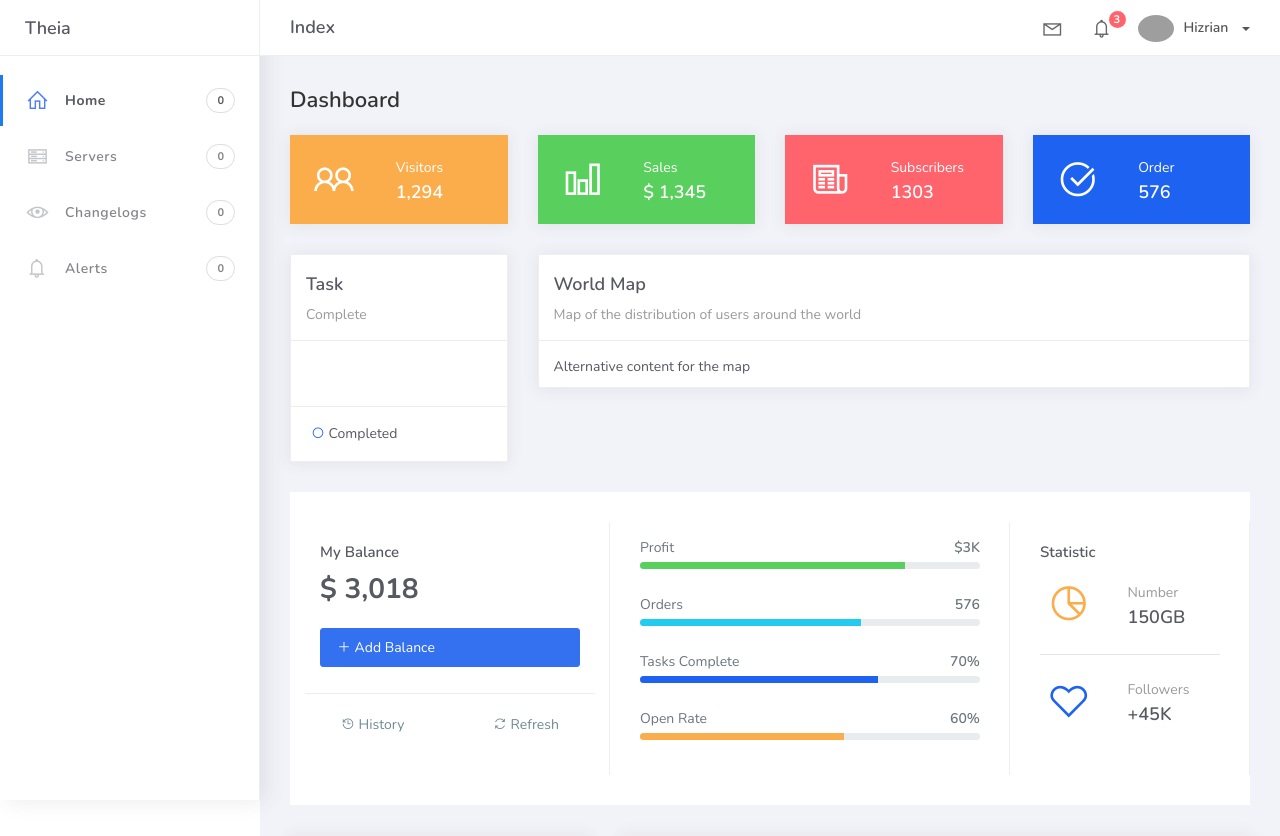
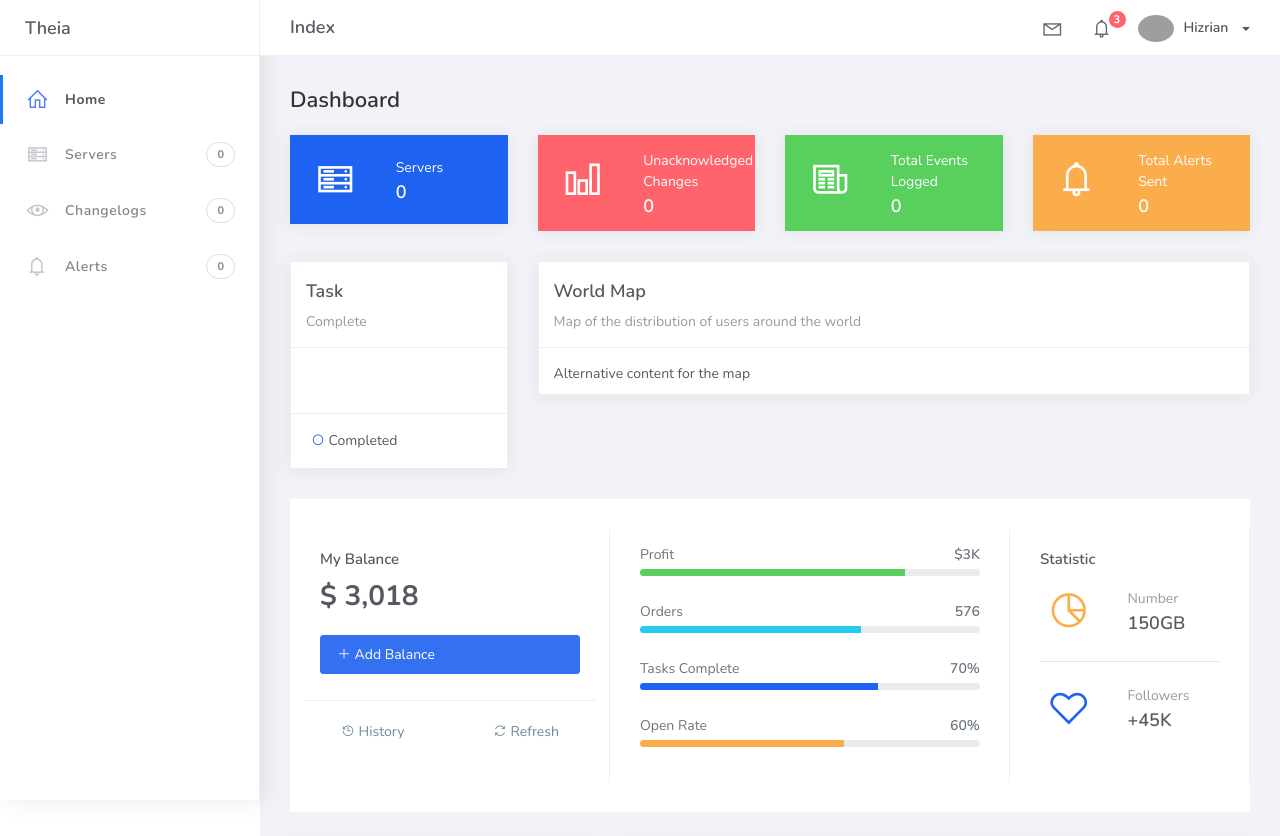
Before and after one commit to CalemRoelofs/Theia, a Django app: page / in a window 1280 px wide. Shown: the top 836 px of the page. Run offline with Django 3.2, Linux system fonts and the light colour scheme; data that the repository does not hold is empty; parts of the project's set-up code (start-up, migrations or seed data) failed here and were passed over; some libraries are stand-ins or nearby versions; grey boxes are pictures that could not be loaded.

Commit message:
Frontend styling stuff

```diff
--- a/theia/sentinel/templates/sentinel/_layout.html
+++ b/theia/sentinel/templates/sentinel/_layout.html
@@ -155,7 +155,6 @@
                         <a href="{% url 'index' %}">
                             <i class="la la-home"></i>
                             <p>Home</p>
-                            <span class="badge badge-count">{{ server_count }}</span>
                         </a>
                     </li>
                     <li class="nav-item{%if 'Server' in page_title %} active{% endif %}">
@@ -169,7 +168,7 @@
                         <a href="{% url 'changelog_overview' %}">
                             <i class="la la-eye"></i>
                             <p>Changelogs</p>
-                            <span class="badge badge-count">{{ unack_changelog_count }}</span>
+                            <span id="changlog-count" class="badge badge-count">{{ unack_changelog_count }}</span>
                         </a>
                     </li>
                     <li class="nav-item{%if 'Alert' in page_title %} active{% endif %}">
--- a/theia/sentinel/templates/sentinel/changelog_overview.html
+++ b/theia/sentinel/templates/sentinel/changelog_overview.html
@@ -66,6 +66,8 @@
             if ($(this).prop("checked")) {
                 let cookie = document.cookie;
                 let csrfToken = cookie.substring(cookie.indexOf('=') + 1);
+                let changelogCount = document.getElementById("changlog-count");
+                let changelogCountValue = parseInt(changelogCount.innerHTML)
                 $.ajax({
                     type: "POST",
                     url: '{% url "ack_changelog" %}',
@@ -77,6 +79,8 @@
                     dataType: "JSON",
                     success: function (response) {
                         $(inputbox).prop("disabled", true);
+                        changelogCountValue--;
+                        changelogCount.innerHTML = changelogCountValue;
                     },
                     error: function (response) {
                         $.notify({
--- a/theia/sentinel/templates/sentinel/index.html
+++ b/theia/sentinel/templates/sentinel/index.html
@@ -6,18 +6,18 @@
 	<h4 class="page-title">Dashboard</h4>
 	<div class="row">
 		<div class="col-md-3">
-			<div class="card card-stats card-warning">
+			<div class="card card-stats card-primary">
 				<div class="card-body ">
 					<div class="row">
 						<div class="col-5">
 							<div class="icon-big text-center">
-								<i class="la la-users"></i>
+								<i class="la la-server"></i>
 							</div>
 						</div>
 						<div class="col-7 d-flex align-items-center">
 							<div class="numbers">
-								<p class="card-category">Visitors</p>
-								<h4 class="card-title">1,294</h4>
+								<p class="card-category">Servers</p>
+								<h4 class="card-title">{{ server_count }}</h4>
 							</div>
 						</div>
 					</div>
@@ -25,7 +25,7 @@
 			</div>
 		</div>
 		<div class="col-md-3">
-			<div class="card card-stats card-success">
+			<div class="card card-stats card-danger">
 				<div class="card-body ">
 					<div class="row">
 						<div class="col-5">
@@ -35,8 +35,8 @@
 						</div>
 						<div class="col-7 d-flex align-items-center">
 							<div class="numbers">
-								<p class="card-category">Sales</p>
-								<h4 class="card-title">$ 1,345</h4>
+								<p class="card-category">Unacknowledged Changes</p>
+								<h4 class="card-title">{{ unack_changelog_count }}</h4>
 							</div>
 						</div>
 					</div>
@@ -44,7 +44,7 @@
 			</div>
 		</div>
 		<div class="col-md-3">
-			<div class="card card-stats card-danger">
+			<div class="card card-stats card-success">
 				<div class="card-body">
 					<div class="row">
 						<div class="col-5">
@@ -54,8 +54,8 @@
 						</div>
 						<div class="col-7 d-flex align-items-center">
 							<div class="numbers">
-								<p class="card-category">Subscribers</p>
-								<h4 class="card-title">1303</h4>
+								<p class="card-category">Total Events Logged</p>
+								<h4 class="card-title">{{ total_changelog_count }}</h4>
 							</div>
 						</div>
 					</div>
@@ -63,18 +63,18 @@
 			</div>
 		</div>
 		<div class="col-md-3">
-			<div class="card card-stats card-primary">
+			<div class="card card-stats card-warning">
 				<div class="card-body ">
 					<div class="row">
 						<div class="col-5">
 							<div class="icon-big text-center">
-								<i class="la la-check-circle"></i>
+								<i class="la la-bell"></i>
 							</div>
 						</div>
 						<div class="col-7 d-flex align-items-center">
 							<div class="numbers">
-								<p class="card-category">Order</p>
-								<h4 class="card-title">576</h4>
+								<p class="card-category">Total Alerts Sent</p>
+								<h4 class="card-title">{{ total_alert_count }}</h4>
 							</div>
 						</div>
 					</div>
```
Also changed, not shown: theia/sentinel/templates/sentinel/alerts_overview.html (+80 -17 lines).
